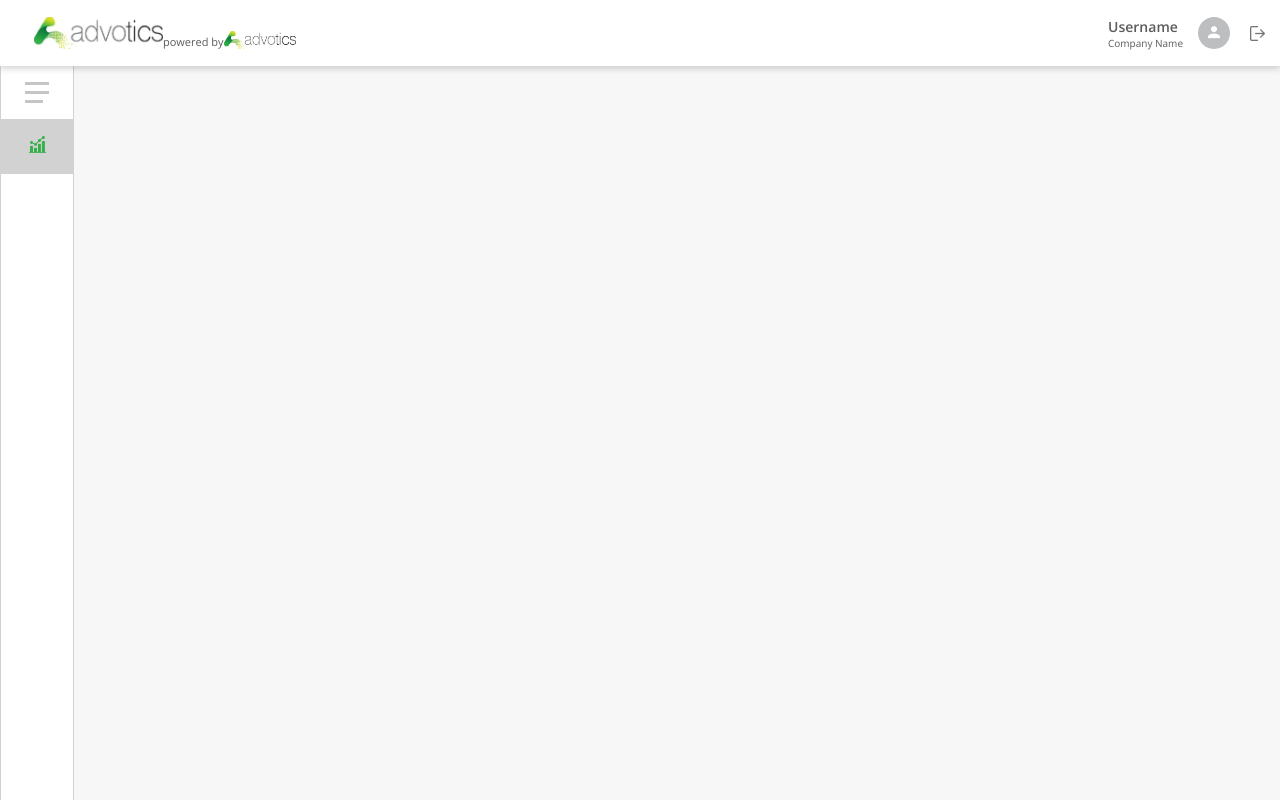
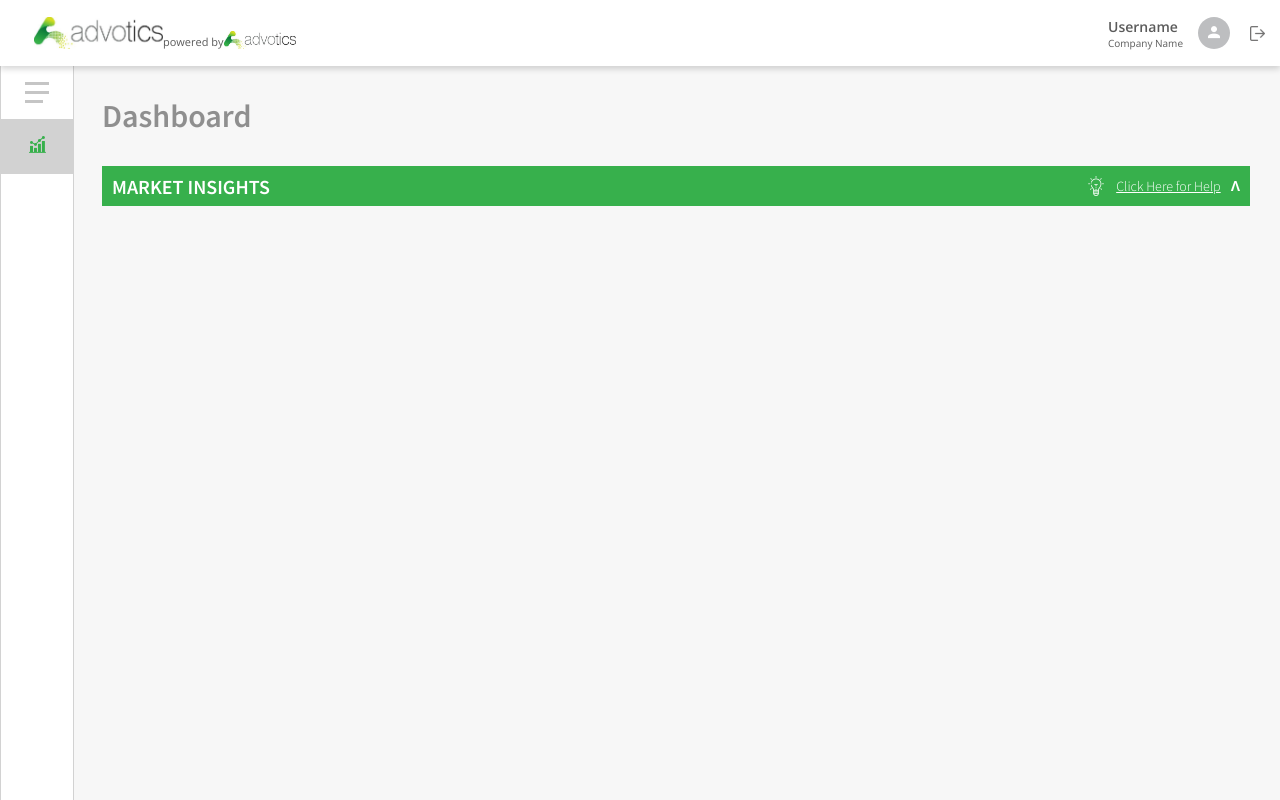
Before and after one commit to iqbalmnaufal/advotics-dashboard, a React (Create React App) app: page / in a window 1280 px wide. Built offline with nearby package versions, Linux system fonts and the light colour scheme.

Commit message:
add title and market insight (title) in main

```diff
--- a/src/components/Main/Main.js
+++ b/src/components/Main/Main.js
@@ -1,7 +1,13 @@
 import classes from "./Main.module.css";
+import MarketInsight from "./MarketInsight";
 
 const Main = () => {
-  return <main></main>;
+  return (
+    <main>
+      <h1 className={classes.title}>Dashboard</h1>
+      <MarketInsight />
+    </main>
+  );
 };
 
 export default Main;
--- a/src/components/Main/Main.module.css
+++ b/src/components/Main/Main.module.css
@@ -1,3 +1,12 @@
+@import url("https://fonts.googleapis.com/css2?family=Source+Sans+Pro:wght@600&display=swap");
+
 main {
   margin-left: 72px;
+  padding: 30px;
 }
+
+.title {
+  font-family: "Source Sans Pro", sans-serif;
+  font-weight: 600;
+  color: #707070c4;
+}
--- /dev/null
+++ b/src/components/Main/MarketInsight.js
@@ -0,0 +1,20 @@
+import Help from "../../assets/Help.png";
+
+import classes from "./MarketInsight.module.css";
+
+const MarketInsight = () => {
+  return (
+    <div className={classes.marketInsight}>
+      <p className={classes.title}>MARKET INSIGHTS</p>
+      <div className={classes.help}>
+        <img className={classes.helpLogo} src={Help} alt="Help" />
+        <a className={classes.paragraph} href="/help">
+          Click Here for Help
+        </a>
+        <p className={classes.arrow}>Λ</p>
+      </div>
+    </div>
+  );
+};
+
+export default MarketInsight;
--- /dev/null
+++ b/src/components/Main/MarketInsight.module.css
@@ -0,0 +1,40 @@
+@import url("https://fonts.googleapis.com/css2?family=Source+Sans+Pro:wght@300;600&display=swap");
+
+.marketInsight {
+  display: flex;
+  justify-content: space-between;
+  align-items: center;
+  background: #37b04c 0% 0% no-repeat padding-box;
+  padding: 10px;
+  margin-top: 30px;
+}
+
+.title {
+  font: normal normal 600 20px/13px "Source Sans Pro", sans-serif;
+  color: #fff;
+}
+
+.help {
+  display: flex;
+  justify-content: space-between;
+  align-items: center;
+}
+
+.helpLogo {
+  width: 20px;
+  height: 20px;
+  margin-right: 10px;
+}
+
+.paragraph {
+  font: normal normal 300 14px/13px "Source Sans Pro", sans-serif;
+  text-decoration: underline;
+  color: #ffffff;
+}
+
+.arrow {
+  font: normal normal 600 14px/13px "Source Sans Pro", sans-serif;
+  transform: rotate(180);
+  margin-left: 10px;
+  color: #fff;
+}
```
Also changed, not shown: src/assets/Help.png (added).
